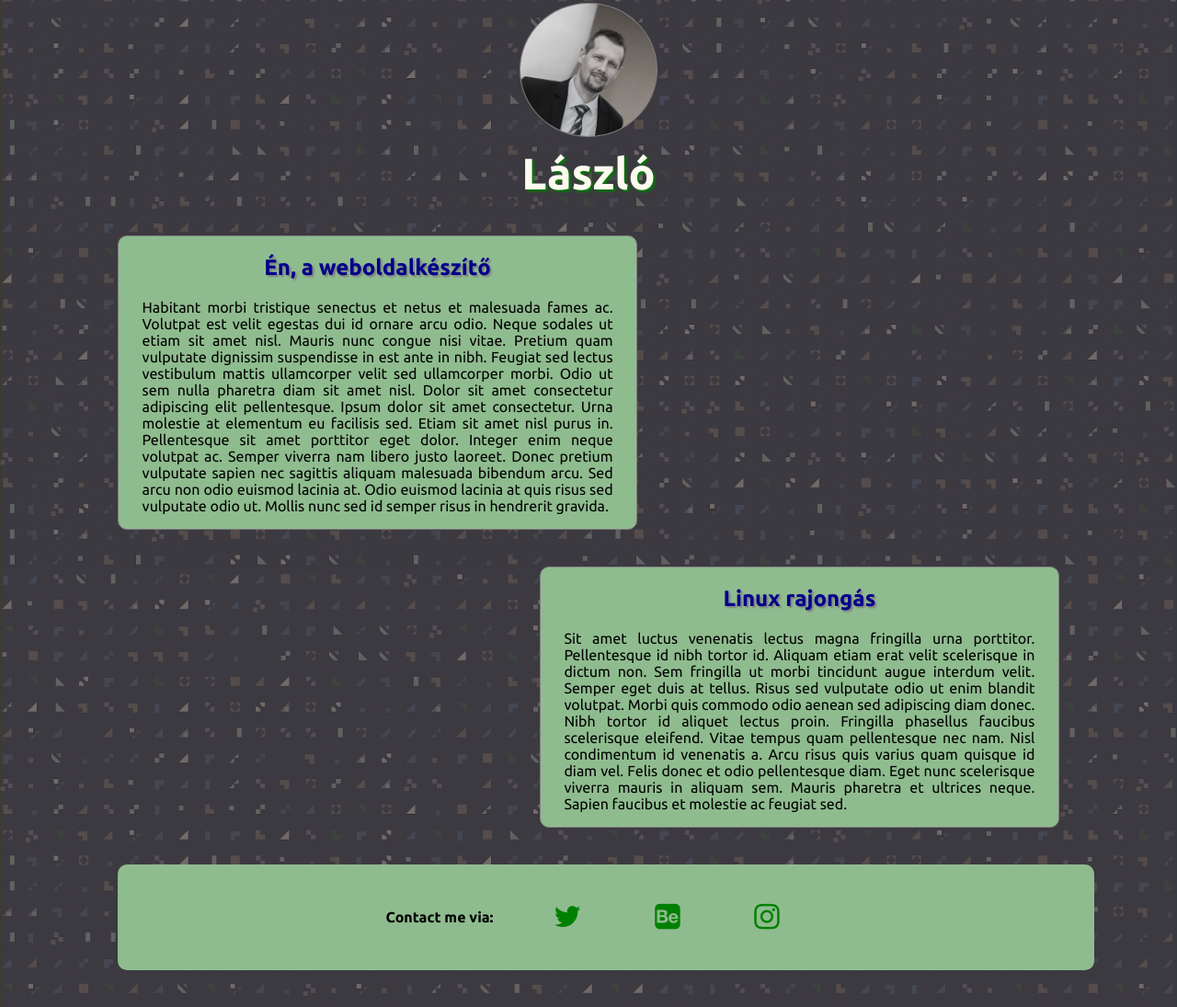
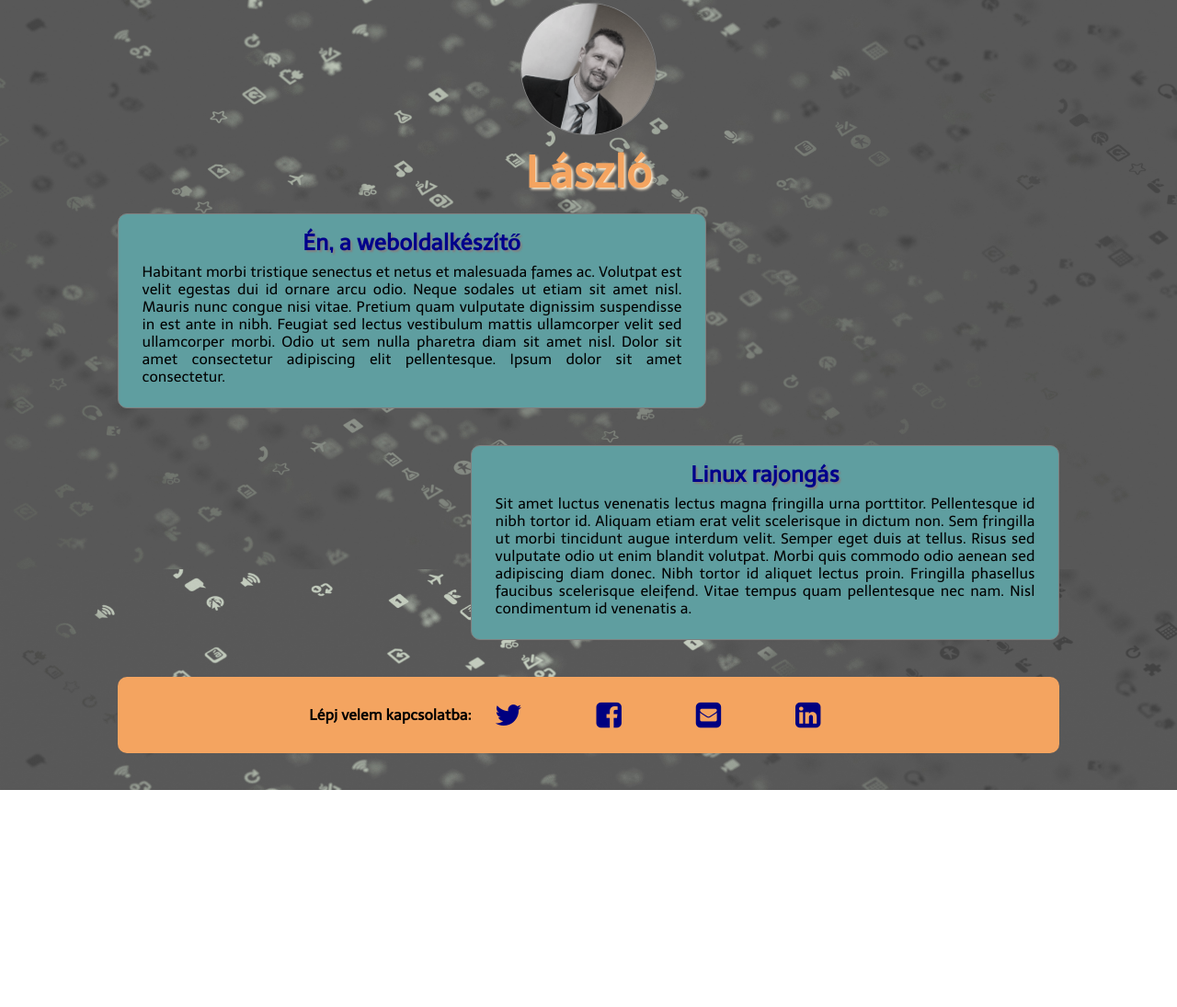
Before and after one commit to lkosa979/lacko-vcard, a plain HTML site: page index.html in a window 1280 px wide. Shown: the part 181-1276 px from the top of the page at 92% size. After the commit the page ends 1040 px from the top, so only its background shows below. Drawn offline with Linux system fonts and the light colour scheme.

Commit message:
struktúra kész, dizájnfinomítás kell

```diff
--- a/index.html
+++ b/index.html
@@ -3,37 +3,36 @@
   <head>
     <meta charset="utf-8">
     <meta name="viewport" content="width=device-width">
-    <title>CSS position</title>
+    <title>László névjegye</title>
     <link rel="stylesheet" type="text/css" href="main.css">
-    <link href="https://fonts.googleapis.com/css?family=Ubuntu:400,700&display=swap&subset=latin-ext" rel="stylesheet">
+    <link href="https://fonts.googleapis.com/css2?family=Telex&display=swap" rel="stylesheet">
     <link href="https://maxcdn.bootstrapcdn.com/font-awesome/4.7.0/css/font-awesome.min.css" rel="stylesheet">
   </head>
   <body>
     <div class="headline"><h4>László</h4></div>
-
     <div class="boxes">
-    <div class="profile-image"><img src="/assets/profile.JPG" alt="profile.jpg"></div>
+      <div class="profile-image"><img src="assets/profile.JPG" alt="profile.jpg"></div>
       <h1>László</h1>
       <div id="column1">
         <h2>Én, a weboldalkészítő</h2>
-    <p>Habitant morbi tristique senectus et netus et malesuada fames ac. Volutpat est velit egestas dui id ornare arcu odio. Neque sodales ut etiam sit amet nisl. Mauris nunc congue nisi vitae. Pretium quam vulputate dignissim suspendisse in est ante in nibh. Feugiat sed lectus vestibulum mattis ullamcorper velit sed ullamcorper morbi. Odio ut sem nulla pharetra diam sit amet nisl. Dolor sit amet consectetur adipiscing elit pellentesque. Ipsum dolor sit amet consectetur. Urna molestie at elementum eu facilisis sed. Etiam sit amet nisl purus in. Pellentesque sit amet porttitor eget dolor. Integer enim neque volutpat ac. Semper viverra nam libero justo laoreet. Donec pretium vulputate sapien nec sagittis aliquam malesuada bibendum arcu. Sed arcu non odio euismod lacinia at. Odio euismod lacinia at quis risus sed vulputate odio ut. Mollis nunc sed id semper risus in hendrerit gravida.</p>
+        <p>Habitant morbi tristique senectus et netus et malesuada fames ac. Volutpat est velit egestas dui id ornare arcu odio. Neque sodales ut etiam sit amet nisl. Mauris nunc congue nisi vitae. Pretium quam vulputate dignissim suspendisse in est ante in nibh. Feugiat sed lectus vestibulum mattis ullamcorper velit sed ullamcorper morbi. Odio ut sem nulla pharetra diam sit amet nisl. Dolor sit amet consectetur adipiscing elit pellentesque. Ipsum dolor sit amet consectetur.</p>
       </div>
       <div id="column3">
         <h2>Linux rajongás</h2>
-    <p>Sit amet luctus venenatis lectus magna fringilla urna porttitor. Pellentesque id nibh tortor id. Aliquam etiam erat velit scelerisque in dictum non. Sem fringilla ut morbi tincidunt augue interdum velit. Semper eget duis at tellus. Risus sed vulputate odio ut enim blandit volutpat. Morbi quis commodo odio aenean sed adipiscing diam donec. Nibh tortor id aliquet lectus proin. Fringilla phasellus faucibus scelerisque eleifend. Vitae tempus quam pellentesque nec nam. Nisl condimentum id venenatis a. Arcu risus quis varius quam quisque id diam vel. Felis donec et odio pellentesque diam. Eget nunc scelerisque viverra mauris in aliquam sem. Mauris pharetra et ultrices neque. Sapien faucibus et molestie ac feugiat sed.</p>
+        <p>Sit amet luctus venenatis lectus magna fringilla urna porttitor. Pellentesque id nibh tortor id. Aliquam etiam erat velit scelerisque in dictum non. Sem fringilla ut morbi tincidunt augue interdum velit. Semper eget duis at tellus. Risus sed vulputate odio ut enim blandit volutpat. Morbi quis commodo odio aenean sed adipiscing diam donec. Nibh tortor id aliquet lectus proin. Fringilla phasellus faucibus scelerisque eleifend. Vitae tempus quam pellentesque nec nam. Nisl condimentum id venenatis a.</p>
+      </div>
     </div>
     <div class="box">
     <p class="links"></p>
-      <p><b>Contact me via:</b><p>
+      <p><b>Lépj velem kapcsolatba:</b><p>
       <ul>
-        <li><a href="https://twitter.com/#" title="Twitter"><i class="fa fa-twitter fa-2x" aria-hidden="true"></i></a></li>
-        <li><a href="https://behance.net/#" title="Behance"><i class="fa fa-behance-square fa-2x" aria-hidden="true"></i>
+        <li><a href="https://twitter.com/79lacko" title="Twitter"><i class="fa fa-twitter fa-2x" aria-hidden="true"></i></a></li>
+        <li><a href="https://facebook.com/lkosa" title="Facebook"><i class="fa fa-facebook-square fa-2x" aria-hidden="true"></i>
 </a></li>
-        <li><a href="https://instagram.com/#" title="instagram"><i class="fa fa-instagram fa-2x" aria-hidden="true"></i>
-</a></li>
+        <li><a href="mailto:kosa.laszlo@protonmail.com" title="Via e-mail"><i class="fa fa-envelope-square fa-2x"></i></a></li>
+        <li><a href="https://www.linkedin.com/in/lászló-kósa-60463387/" title="LinkedIn"><i class="fa fa-linkedin-square fa-2x" aria-hidden="true"></i></a></li>
       </ul>
 
     </div>
-</div>
    </body>
 </html>
--- a/main.css
+++ b/main.css
@@ -1,10 +1,17 @@
+* {
+  margin: 0;
+  padding: 0;
+  box-sizing: border-box;
+
+}
+
 body, html {
-  height: 100vh;
-  background-image: url('/assets/Endless-shapes.jpg');
+  height: 100%;
+  background-image: url('assets/Symbolics-2.jpg');
   background-position: center;
-  background-repeat: repeat;
+  background-attachment: fixed;
+  background-repeat: no-repeat;
   background-size: cover;
-  align-items: center;
   padding: 0;
   margin: 0;
 
@@ -12,18 +19,19 @@ body, html {
 
 h1 {
  text-align: center;
- font-family: Ubuntu;
+ font-family: 'Telex', sans-serif;
  font-weight: 700;
  font-size: 3em;
- text-shadow: 2px 2px 3px green;
- margin-bottom: 5vh;
+ text-shadow: 2px 2px 3px #FFEFD5;
+ margin-bottom: 2vh;
  margin-top: 1vh;
- color: floralwhite;
+ color: #F4A460;
 }
 
 .headline {
-    background-image: url('/assets/index.png');
+    background-image: url('assets/index.png');
     background-size: cover;
+    background-position: center;
     line-height: 18vh;
     margin: 0 auto;
     padding: 0;
@@ -34,20 +42,6 @@ h4 {
     padding: 0;
     margin:  0;
     mix-blend-mode: screen;
-}
-
-.box {
-  min-width:35%;
-  width: 79%;
-  display:inline-flex;
-  align-items: center;
-  justify-content: center;
-  background-color: darkseagreen;
-  border-radius: 10px;
-  font-family: Ubuntu;
-  padding: 2vw;
-  margin: 5vh 5vw 5vh 10vw;
-
 }
 
 .profile-image {
@@ -72,12 +66,8 @@ img:hover {
   filter: grayscale(10%);
 }
 
-.footer {
-    padding-left: 2vw;
-}
-
 a {
-    color: green;
+    color: #000080;
     text-decoration: none;
     padding: 2vw;
     margin-right: 2vw;
@@ -85,7 +75,7 @@ a {
 
 #subtitle1 {
   text-align: center;
-  font-family: Ubuntu;
+  font-family: 'Telex', sans-serif;
   font-weight: 700;
   font-size: 3em;
   margin: 16vh;
@@ -99,22 +89,22 @@ a {
   }
 
 #column1 {
-  font-family: Ubuntu;
+  font-family: 'Telex', sans-serif;
   float: left;
-  width: 40%;
-  padding: 0 2vw;
-  background-color: darkseagreen;
+  width: 50%;
+  padding: 1vh 2vw 3vh 2vw;
+  background-color: #5F9EA0;
   border-radius: 10px;
   margin-left: 10vw;
   border: 1px solid grey;
 }
 
 #column3 {
-  font-family: Ubuntu;
+  font-family: 'Telex', sans-serif;
   float: right;
-  width: 40%;
-  padding: 0 2vw;
-  background-color: darkseagreen;
+  width: 50%;
+  padding: 1vh 2vw 3vh 2vw;
+  background-color: #5F9EA0;
   border-radius: 10px;
   border: 1px solid grey;
   margin-right: 10vw;
@@ -124,7 +114,8 @@ a {
 h2 {
   text-align: center;
   text-shadow: 2px 2px 2px grey;
-    color: darkblue;
+  color: darkblue;
+  padding: 1vh 2vw 1vh 2vw;
 }
 
 p {
@@ -138,3 +129,17 @@ ul {
 li {
   display: inline;
 }
+
+.box {
+  min-width:35%;
+  width: 80%;
+  display: inline-flex;
+  align-items: center;
+  justify-content: center;
+  background-color: #F4A460;
+  border-radius: 10px;
+  font-family: 'Telex', sans-serif;
+  padding: 2vw;
+  margin: 5vh 10vw 5vh 10vw;
+
+}
```
Lines whose indentation alone changed are shown as unchanged.
